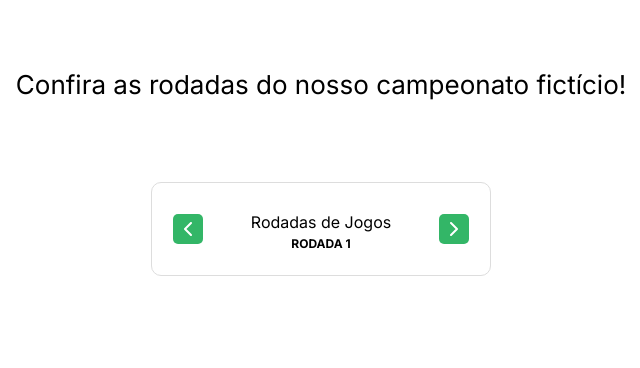
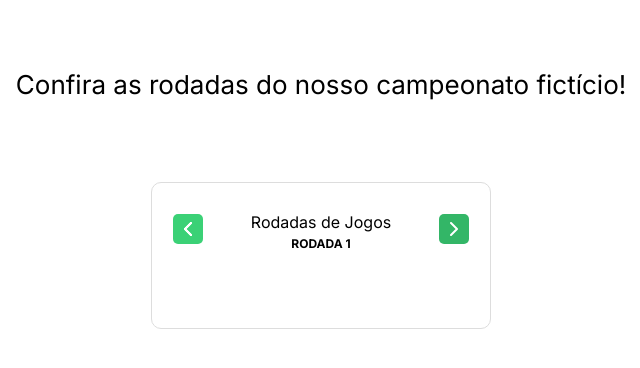
Before and after one commit to Calixoto/sevn-sports-round, a website built with Vite: page index.html in a window 1280 px wide. In both pictures the pointer is over the button 506 px from the left and 415 px from the top of the page. Shown: the part 186-554 px from the top of the page, 319-959 px from the left. Built offline with nearby package versions, Linux system fonts and the light colour scheme; no server answers.

Commit message:
feat: add hover on button and margins

```diff
--- a/src/styles/btn.css
+++ b/src/styles/btn.css
@@ -12,3 +12,8 @@
   background-color: var(--green);
   color: var(--white);
 }
+
+.btn-arrow:hover {
+  filter: brightness(1.15);
+  transition: all 0.2s ease-in-out;
+}
--- a/src/styles/content.css
+++ b/src/styles/content.css
@@ -1,3 +1,7 @@
+main {
+  padding: 0 1.5rem 1.5rem;
+}
+
 main > h2 {
   font-size: 1.625rem;
   line-height: 1.9rem;
--- a/src/styles/round-content.css
+++ b/src/styles/round-content.css
@@ -1,6 +1,7 @@
 .round-container {
   display: flex;
   flex-direction: column;
+  margin-top: 3.3rem;
 }
 
 .round-content {
```
